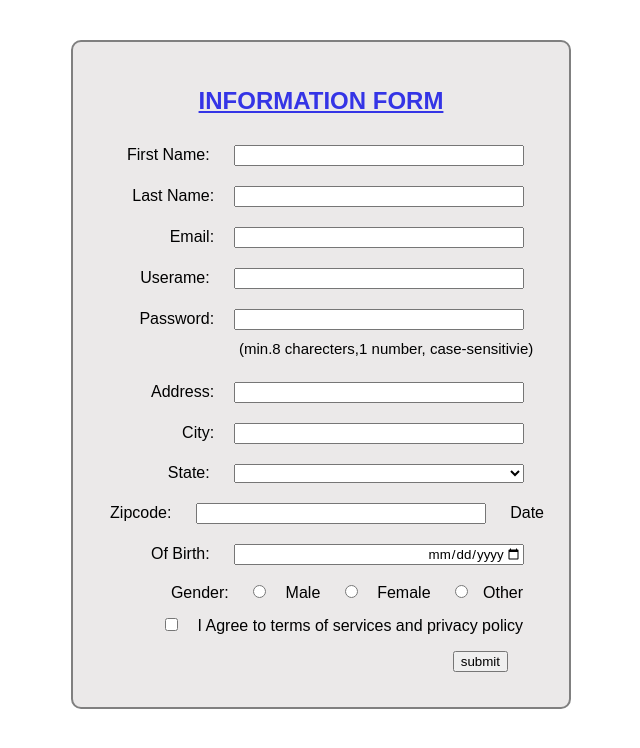
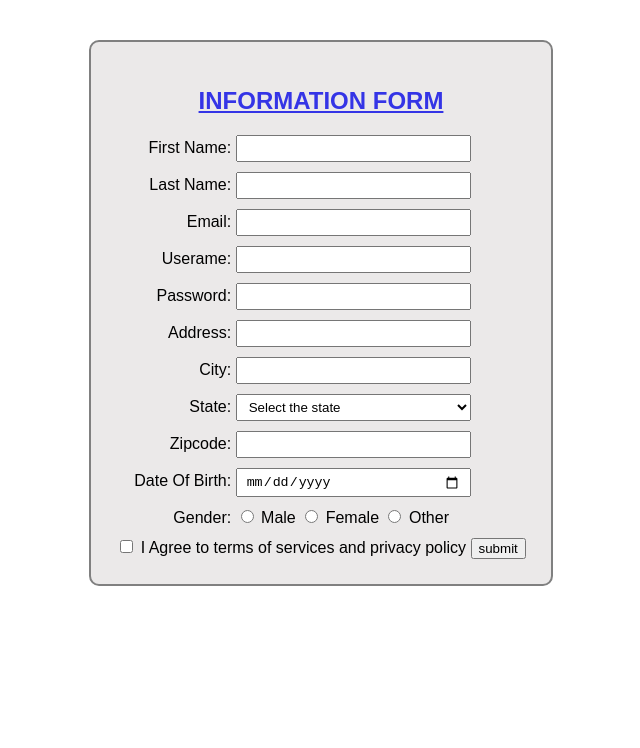
Before and after one commit to binducs29/web-development-training, a plain HTML site: page session/forms/form.html in a window 1280 px wide. Shown: the whole page, without its empty margins (319-959 px from the left). Drawn offline with Linux system fonts and the light colour scheme.

Commit message:
corrected form

```diff
--- a/session/forms/form.html
+++ b/session/forms/form.html
@@ -4,49 +4,93 @@
 <head>
     <meta charset="UTF-8">
     <meta name="viewport" content="width=device-width, initial-scale=1.0">
-    <title>Document</title>
-    <link rel="stylesheet" href="style.css" </head>
+    <title>Form</title>
+    <link rel="stylesheet" href="./style.css">
+</head>
 
 <body>
+    <section class="container">
+        <h1>INFORMATION FORM</h1>
+        <form>
+            <div class="input-wrapper">
+                <label>First Name:</label>
+                <input type="text" name="first-name" required>
+            </div>
 
-        <section class="container">
-            <form>
-                <h1>INFORMATION FORM</h1>
-                <label> First Name:</label> <input type="text" name="First- Name" required><br />
-                <label> Last Name:</label><input type="text" namer="last- Name" required><br />
-                <label> Email:</label><input type="email" namer="email" required><br />
-                <label> Userame:</label> <input type="text" name="Username" required><br />
-                <label> Password:</label><input type="password" name="password" required><br />
-                <p class="para-spec">(min.8 charecters,1 number, case-sensitivie)</p>
-                <label> Address:</label><input type="text" name="address"><br />
-                <label> City:</label><input type="text" name="city"><br />
-                <label> State: </label>
+            <div class="input-wrapper">
+                <label>Last Name:</label>
+                <input type="text" name="last-name" required>
+            </div>
+
+            <div class="input-wrapper">
+                <label>Email:</label>
+                <input type="email" namer="email" required>
+            </div>
+
+            <div class="input-wrapper">
+                <label>Userame:</label>
+                <input type="text" name="Username" required>
+            </div>
+
+            <div class="input-wrapper">
+                <label>Password:</label>
+                <input type="password" name="password" required>
+                <!-- <span class="para-spec">(min.8 charecters,1 number, case-sensitivie)</span> -->
+            </div>
+
+            <div class="input-wrapper">
+                <label>Address:</label>
+                <input type="text" name="address">
+            </div>
+
+            <div class="input-wrapper">
+                <label>City:</label>
+                <input type="text" name="city">
+            </div>
+
+            <div class="input-wrapper">
+                <label>State:</label>
                 <select name="state" class="state-width">
-                <option value=""></option>
-                <option value=" tamilnadu"> Tamilnadu </option>
-                <option value="kerala"> Kerala </option>
-                <option value="andra-pradesh"> Andra Pradesh</option>
+                    <option value="">Select the state</option>
+                    <option value="tamilnadu">Tamilnadu</option>
+                    <option value="kerala">Kerala</option>
+                    <option value="andra-pradesh">Andra Pradesh</option>
                     <option value="karnataka">Karnataka </option>
-                <option value="Maharashtra"> Maharahtra</option>
-                <option value="west-bengal"> West Bengal</option>
+                    <option value="Maharashtra">Maharashtra</option>
+                    <option value="west-bengal">West Bengal</option>
                     <option value="orrisa"> Orrisa</option>
-                <option value="rajasthan">Rajasthan </option>
-                <option value="haryana"> Haryana</option>
+                    <option value="rajasthan">Rajasthan</option>
+                    <option value="haryana">Haryana</option>
                 </select>
-                <br>
-                <label> Zipcode: </label> <input type="text" name="zip-code">
-                </<br />
-                <label> Date Of Birth: </label> <input type="date" name="date"><br />
+            </div>
 
+            <div class="input-wrapper">
+                <label>Zipcode:</label>
+                <input type="text" name="zip-code">
+            </div>
 
-                <Div class="gender-wrap"> Gender:
-                    <input type="radio" id="male" name="gender" value="male"><label for="male"> Male</label>
-                    <input type="radio" id="female" name="gender" value="female"><label for="female"> Female</label>
-                    <input type="radio" id="other" name="gender" value="other"><label for="other">Other</label>
-                </Div>
-                <div class="gender-wrap">
+            <div class="input-wrapper">
+                <label>Date Of Birth:</label>
+                <input type="date" name="date">
+            </div>
+
+            <div class="input-wrapper">
+                <label>
+                    Gender:
+                </label>
+                <span>
+                    <input type="radio" id="male" name="gender" value="male">
+                    <label for="male"> Male</label>
+                    <input type="radio" id="female" name="gender" value="female">
+                    <label for="female"> Female</label>
+                    <input type="radio" id="other" name="gender" value="other">
+                    <label for="other">Other</label>
+                </span>
+            </div>
+
+            <div>
                 <input type="checkbox" id="terms&conditions" name="terms&condition" value="terms&conditions" />
-                    <label for="terms&conditions"> I Agree to terms of services and privacy policy </label>
+                <label for="terms&conditions"> I Agree to terms of services and privacy policy</label>
                 <input type="submit" value="submit">
             </div>
         </form>
--- a/session/forms/style.css
+++ b/session/forms/style.css
@@ -1,7 +1,10 @@
 * {
+    box-sizing: border-box;
+}
+
+body {
     font-family: fantasy;
-    text-align: right;
-    box-sizing: border-box;
+    /* text-align: right; */
 }
 
 h1 {
@@ -14,14 +17,27 @@ h1 {
     border: 2px solid grey;
     border-radius: 10px;
     margin: 40px auto;
-    width: 500px;
+    width: fit-content;
+    width: -moz-fit-content;
+    width: -webkit-fit-content;
     background-color: rgb(235, 233, 233);
     padding: 25px;
 }
 
-.container input {
-    margin: 10px 20px;
-    width: 65%;
+.input-wrapper {
+    margin: 10px 0px;
+}
+
+.input-wrapper > label {
+    min-width: 115px;
+    display: inline-block;
+    text-align: right;
+}
+
+.input-wrapper > input,
+.input-wrapper > select {
+    width: 235px;
+    padding: 4px 8px;
 }
 
 .para-spec {
@@ -30,17 +46,3 @@ h1 {
     text-align: left;
     padding-left: 141px;
 }
-
-.state-width {
-    margin: 10px 20px;
-    width: 65%;
-}
-
-.gender-wrap {
-    margin-right: 21px;
-}
-
-.gender-wrap input {
-    margin-right: 15px;
-    width: auto;
-}
```
Lines whose indentation alone changed are shown as unchanged.
